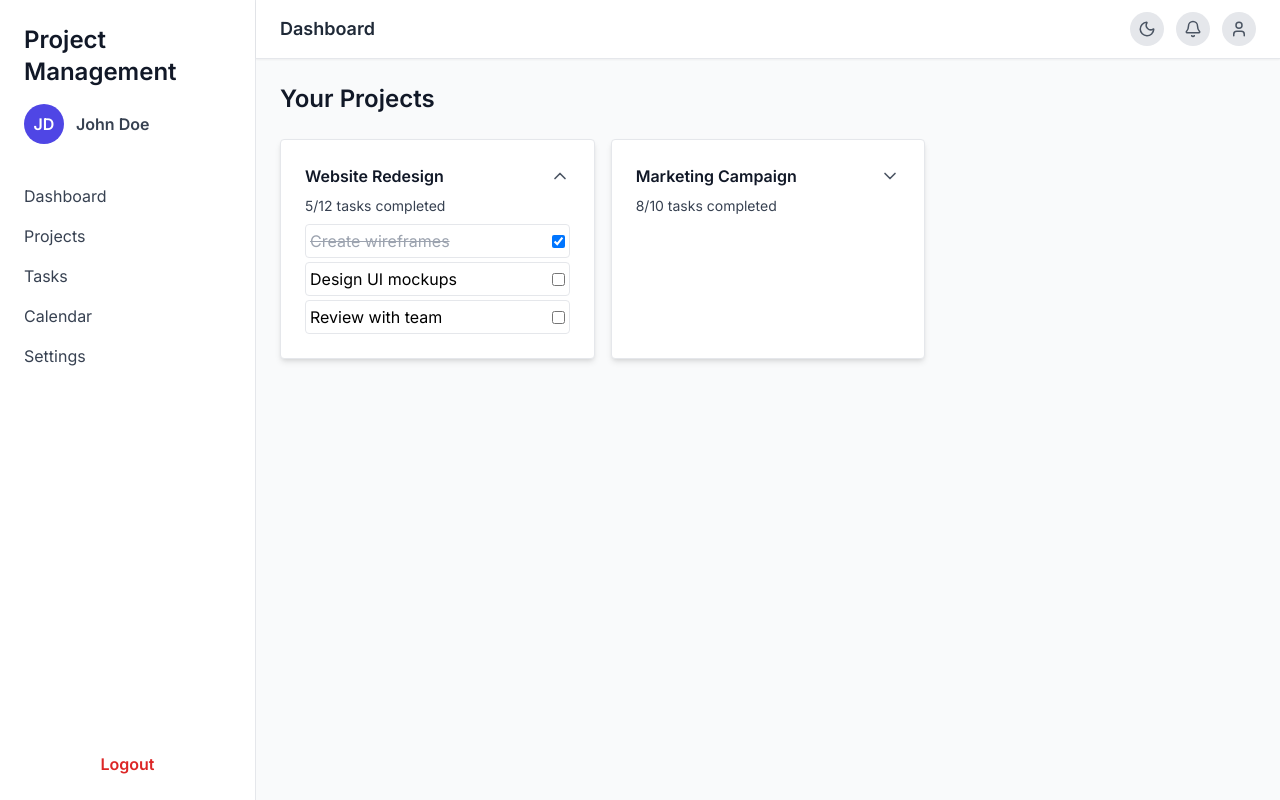
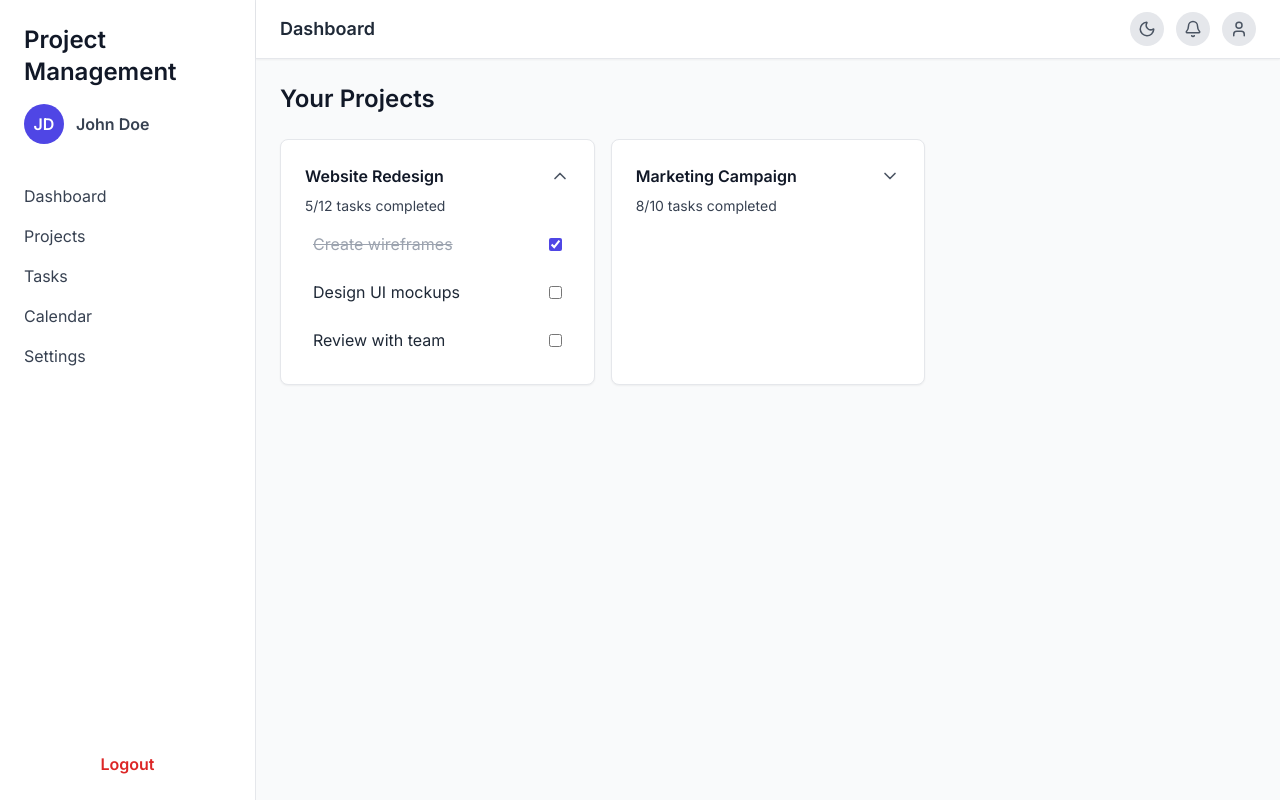
Before and after one commit to reedthedev13/Project-Management-SaaS-Clone, a React (Create React App) app: page /dashboard in a window 1280 px wide. Both pictures are taken after a click on the element "Website Redesign". Built offline with nearby package versions, Linux system fonts and the light colour scheme.

Commit message:
dashboard card styled proper for darkmode

```diff
--- a/src/components/DashboardCard.tsx
+++ b/src/components/DashboardCard.tsx
@@ -25,8 +25,11 @@ const DashboardCard: React.FC<DashboardCardProps> = ({ project }) => {
 
   return (
     <motion.div
-      className="p-6 border rounded shadow-md bg-white dark:bg-gray-800"
-      whileHover={{ scale: 1.03, boxShadow: "0 10px 20px rgba(0,0,0,0.12)" }}
+      className="p-6 border rounded-lg shadow-sm bg-white dark:bg-gray-900 dark:border-gray-700"
+      whileHover={{
+        scale: 1.03,
+        boxShadow: "0 12px 24px rgba(0,0,0,0.25)",
+      }}
       transition={{ type: "spring", stiffness: 300, damping: 20 }}
     >
       {/* Header */}
@@ -62,19 +65,28 @@ const DashboardCard: React.FC<DashboardCardProps> = ({ project }) => {
             animate={{ height: "auto", opacity: 1 }}
             exit={{ height: 0, opacity: 0 }}
             transition={{ duration: 0.3, ease: "easeInOut" }}
-            className="mt-2 overflow-hidden space-y-1"
+            className="mt-2 overflow-hidden space-y-2"
           >
             {project.tasks.map((task) => (
               <li
                 key={`${project.id}-${task.id}`}
-                className="flex justify-between items-center p-1 border rounded"
+                className="flex justify-between items-center p-2 rounded-md hover:bg-gray-100 dark:hover:bg-gray-800 transition"
               >
                 <span
-                  className={task.completed ? "line-through text-gray-400" : ""}
+                  className={`${
+                    task.completed
+                      ? "line-through text-gray-400 dark:text-gray-500"
+                      : "text-gray-800 dark:text-gray-100"
+                  }`}
                 >
                   {task.title}
                 </span>
-                <input type="checkbox" checked={task.completed} readOnly />
+                <input
+                  type="checkbox"
+                  checked={task.completed}
+                  readOnly
+                  className="accent-indigo-600 dark:accent-indigo-500"
+                />
               </li>
             ))}
           </motion.ul>
```
